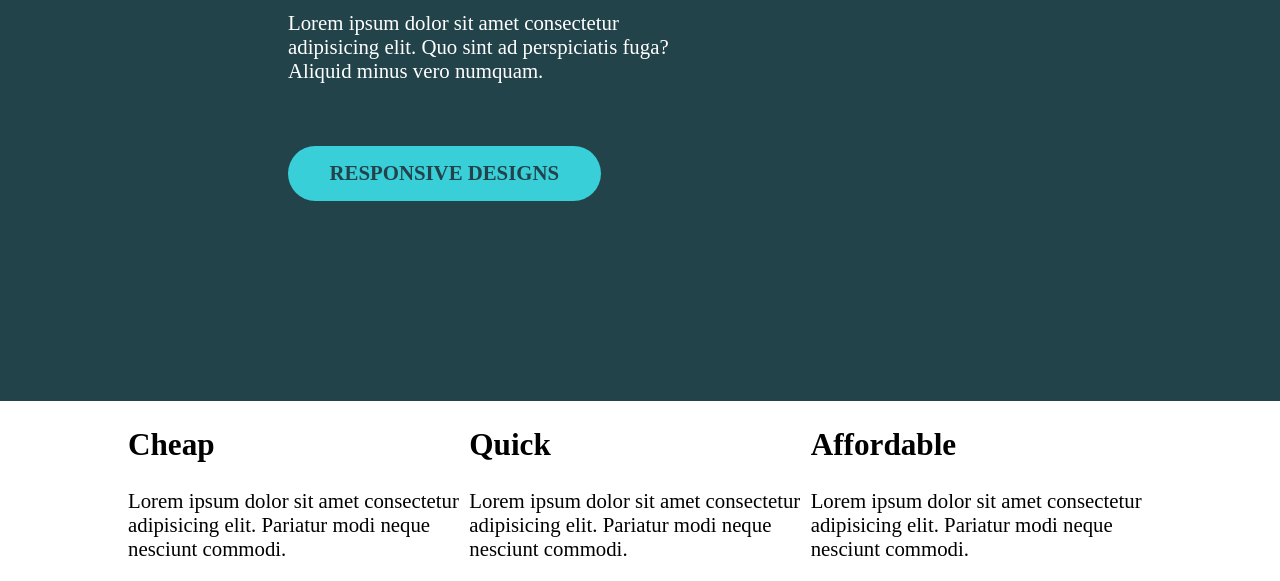
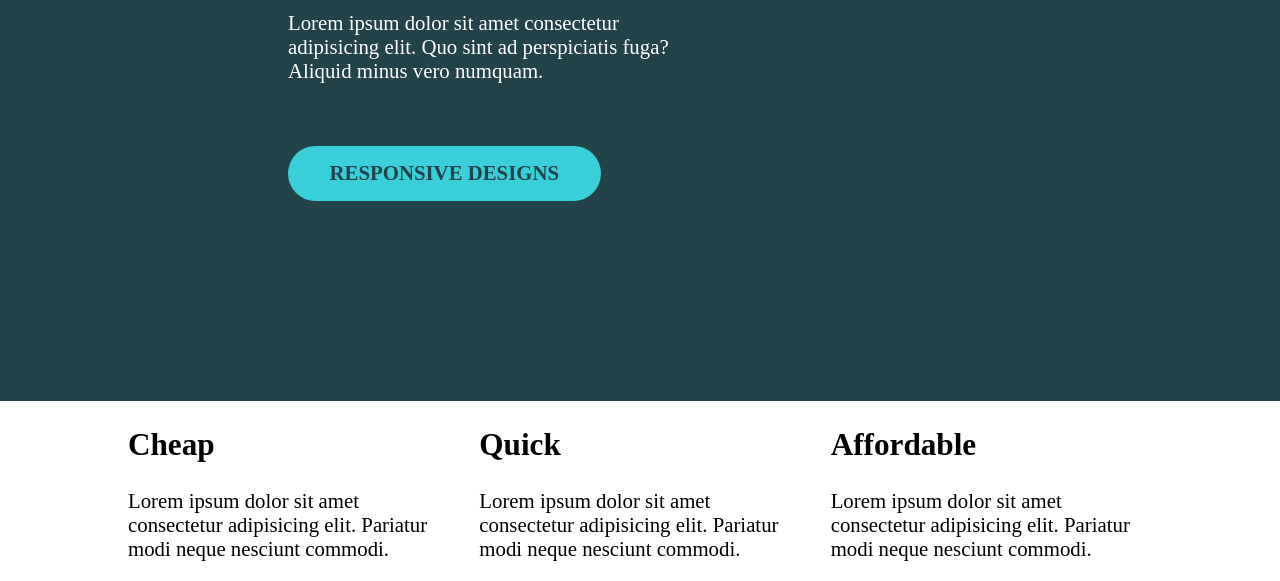
Before and after one commit to shafali03/Responsive-layout, a plain HTML site: page index.html in a window 1280 px wide. Shown: the part 418-999 px from the top of the page. Drawn offline with Linux system fonts and the light colour scheme.

Commit message:
Added styles for 3 class row and col

```diff
--- a/style.css
+++ b/style.css
@@ -20,6 +20,17 @@ h1 {
 
 .row {
   display: flex;
+  flex-direction: row;
+  /*cant use yet*/
+  /* gap: 100px; */
+}
+
+.col {
+  width: 100%;
+}
+
+.col + .col {
+  margin-left: 30px;
 }
 
 .hero {
```
